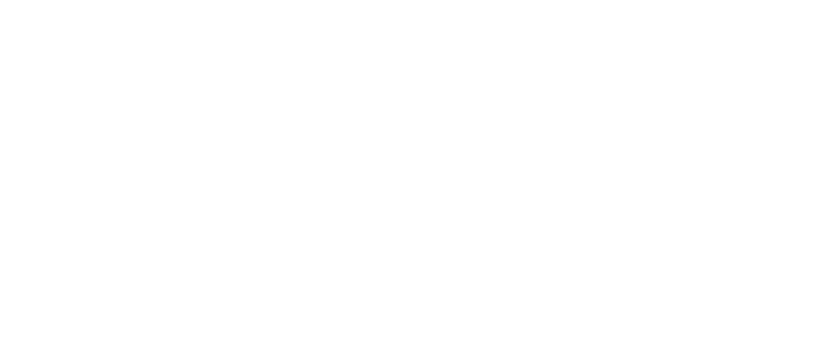
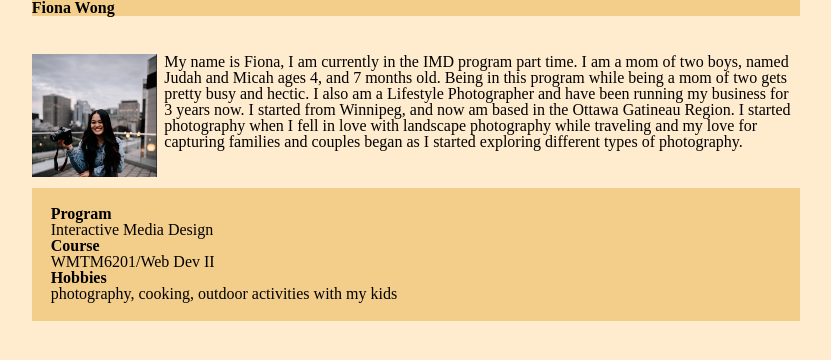
Before and after one commit to wong0328/mtm6201-week1, a plain HTML site: page index.html in a window 1280 px wide. Shown: the whole page, without its empty margins (6-837 px from the left). Drawn offline with Linux system fonts and the light colour scheme.

Commit message:
added elements
Co-authored-by: Katherine Chen <chen0851@users.noreply.github.com>

```diff
--- /dev/null
+++ b/css/styles.css
@@ -0,0 +1,85 @@
+/* http://meyerweb.com/eric/tools/css/reset/
+   v2.0 | 20110126
+   License: none (public domain)
+*/
+html, body, div, span, applet, object, iframe,
+h1, h2, h3, h4, h5, h6, p, blockquote, pre,
+a, abbr, acronym, address, big, cite, code,
+del, dfn, em, img, ins, kbd, q, s, samp,
+small, strike, strong, sub, sup, tt, var,
+b, u, i, center,
+dl, dt, dd, ol, ul, li,
+fieldset, form, label, legend,
+table, caption, tbody, tfoot, thead, tr, th, td,
+article, aside, canvas, details, embed,
+figure, figcaption, footer, header, hgroup,
+menu, nav, output, ruby, section, summary,
+time, mark, audio, video {
+	margin: 0;
+	padding: 0;
+	border: 0;
+	font-size: 100%;
+	font: inherit;
+	vertical-align: baseline;
+}
+/* HTML5 display-role reset for older browsers */
+article, aside, details, figcaption, figure,
+footer, header, hgroup, menu, nav, section {
+	display: block;
+}
+body {
+	line-height: 1;
+}
+ol, ul {
+	list-style: none;
+}
+blockquote, q {
+	quotes: none;
+}
+blockquote:before, blockquote:after,
+q:before, q:after {
+	content: '';
+	content: none;
+}
+table {
+	border-collapse: collapse;
+	border-spacing: 0;
+}
+/*GENERIC STYLES */
+/*DO NOT TOUCH BEFORE THIS LINE*/
+
+
+body{
+    background-color: blanchedalmond;
+    width: 60%;;
+    margin-left: 10mm;
+
+}
+
+.title{
+    background-color: #f3cd8a;
+    font-weight: bold;
+}
+
+.images img{
+    width: 125px;
+    float:left;
+    margin-right: 2mm;
+
+}
+
+
+.images {
+   margin-top: 10mm;
+   margin-bottom: 10mm;
+
+}
+
+dt{
+    font-weight: bold;
+}
+
+.list{
+    background-color: #f3cd8a;
+    padding:5mm;
+}
--- a/index.html
+++ b/index.html
@@ -4,13 +4,43 @@
     <meta charset="UTF-8">
     <meta http-equiv="X-UA-Compatible" content="IE=edge">
     <meta name="viewport" content="width=device-width, initial-scale=1.0">
-    <title>Document</title>
+    <title>Fiona Wong</title>
+    <link href="css/styles.css" rel="stylesheet">
 </head>
 
 
 
+
 <body>
+<h1 class="title">
+    Fiona Wong
+</h1>
 
+<div class="images">
+    <img class="bio-image" src="images/fiona.png">
+    <p>
+        My name is Fiona, I am currently in the IMD program part time. I am a mom of two boys, named Judah and Micah ages 4, and 7 months old. Being in this program while being a mom of two gets pretty busy and hectic. I also am a Lifestyle Photographer and have been running my business for 3 years now. I started from Winnipeg, and now am based in the Ottawa Gatineau Region. I started photography when I fell in love with landscape photography while traveling and my love for capturing families and couples began as I started exploring different types of photography.
+    </p>
+</div>
+
+
+
+
+
+<div class="list">
+<dl>
+    <dt>Program</dt>
+    <dd>Interactive Media Design</dd>
+
+    <dt>Course</dt>
+    <dd>WMTM6201/Web Dev II</dd>
+
+    <dt>Hobbies</dt>
+    <dd>photography, cooking, outdoor activities with my kids </dd>
+  </dl>
+</div>
+
+</p>
 </body>
 
 
```
Also changed, not shown: images/DSC09038-3.jpg (added), images/fiona.png (added), 2 other files.
